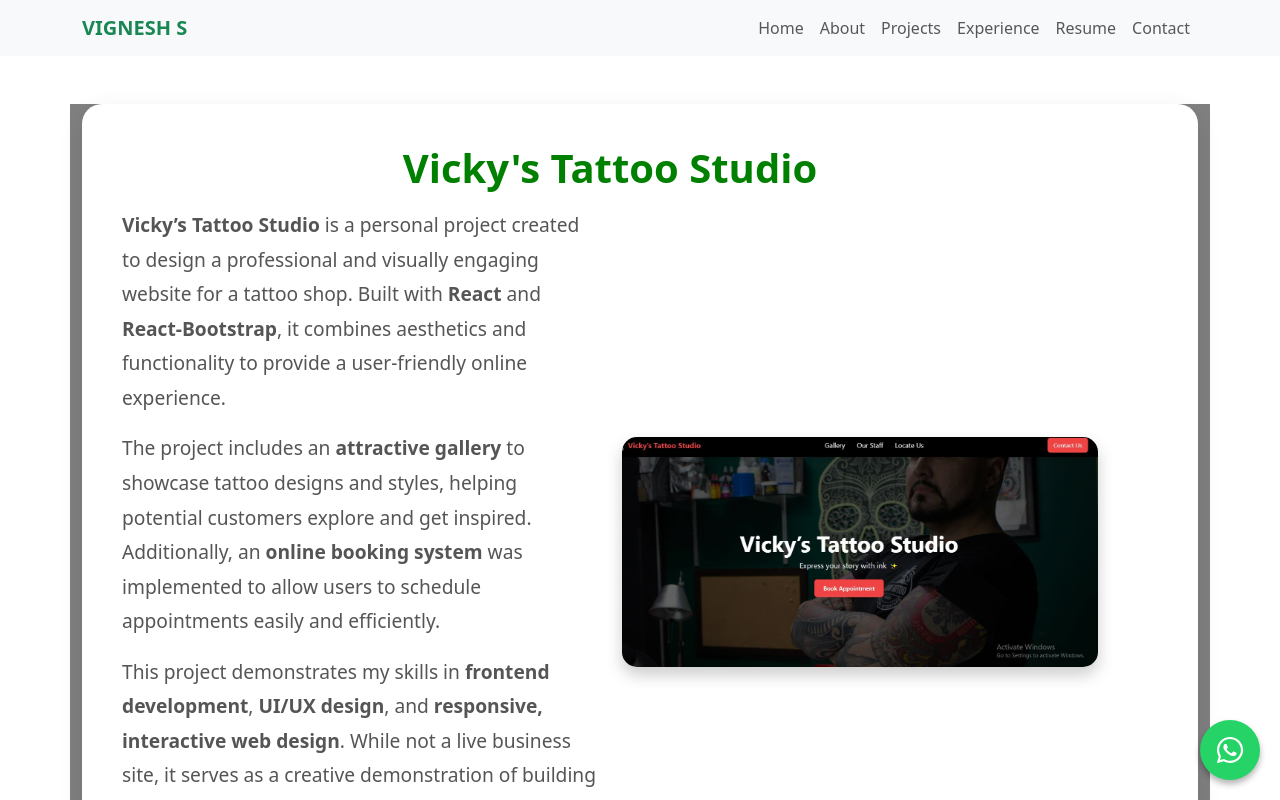
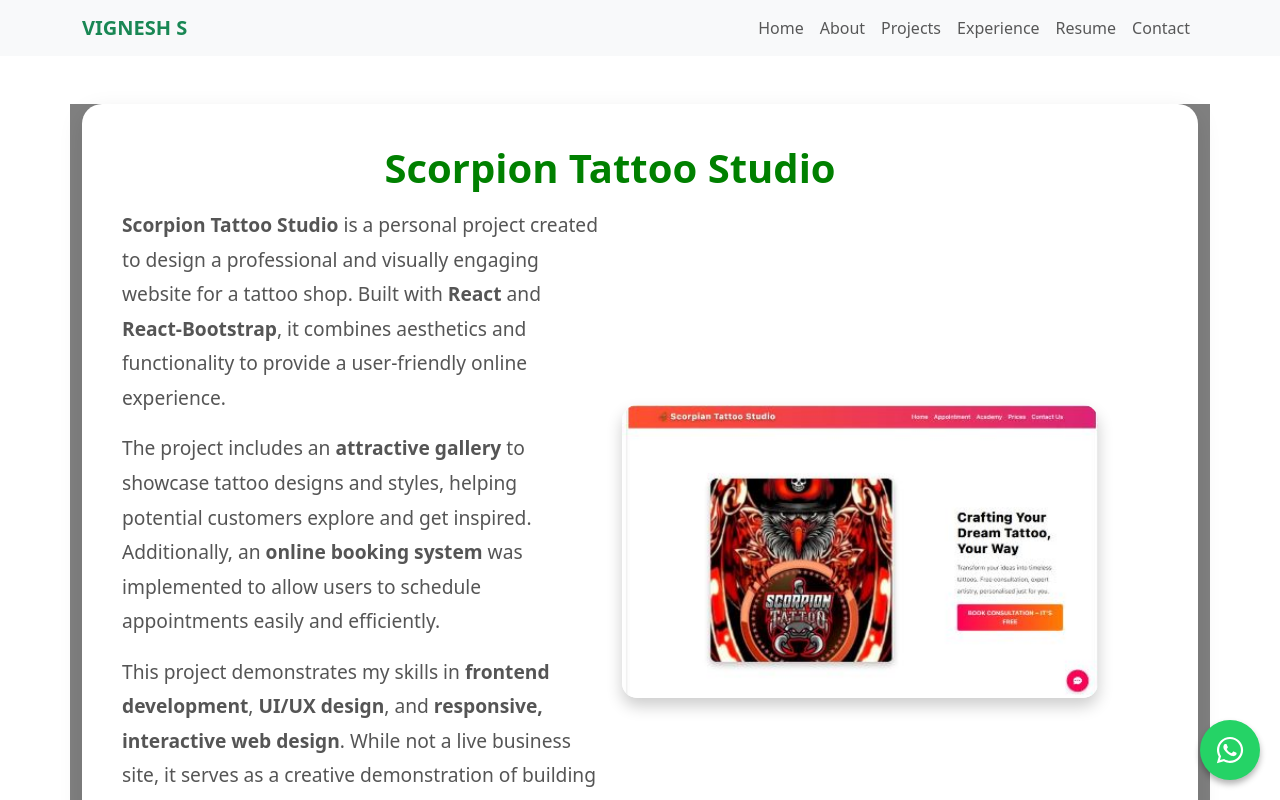
Before and after one commit to vicky-6/my-portfolio, a React (Vite) app: page /abouttattooshop in a window 1280 px wide. Shown: the top 800 px of the page. Built offline with nearby package versions, Linux system fonts and the light colour scheme.

Commit message:
project details change

```diff
--- a/src/pages/projects/AboutTattooShop.jsx
+++ b/src/pages/projects/AboutTattooShop.jsx
@@ -2,20 +2,20 @@ import React from "react";
 import { Container, Row, Col, Button } from "react-bootstrap";
 
 const AboutTattooShop = () => {
-  const projectLink = "https://tattoo-shop-red.vercel.app/";
-  const githubLink = "https://github.com/vicky-6/tattoo-shop";
+  const projectLink = "https://scorpion-tattoo-shop.vercel.app/";
+  const githubLink = "https://github.com/vicky-6/ScorpianTatooShop";
 
   return (
     <Container className="my-5 " style={{backgroundColor:"grey",}}>
       {/* Container styling for modern look */}
       <div className="content-container px-6" style={{paddingRight:'100px'}}>
-        <h1 className="title">Vicky's Tattoo Studio</h1>
+        <h1 className="title">Scorpion Tattoo Studio</h1>
         <Row className="align-items-center" xs={1} md={2} gap={4}>
           {/* Left Section */}
           <Col>
             <div className="description-text">
               <p>
-                <strong>Vicky’s Tattoo Studio</strong> is a personal project created to design a professional and visually engaging website for a tattoo shop. Built with <strong>React</strong> and <strong>React-Bootstrap</strong>, it combines aesthetics and functionality to provide a user-friendly online experience.
+                <strong>Scorpion Tattoo Studio</strong> is a personal project created to design a professional and visually engaging website for a tattoo shop. Built with <strong>React</strong> and <strong>React-Bootstrap</strong>, it combines aesthetics and functionality to provide a user-friendly online experience.
               </p>
               <p>
                 The project includes an <strong>attractive gallery</strong> to showcase tattoo designs and styles, helping potential customers explore and get inspired. Additionally, an <strong>online booking system</strong> was implemented to allow users to schedule appointments easily and efficiently.
@@ -48,7 +48,7 @@ const AboutTattooShop = () => {
             <div className="image-wrapper">
               <a href={projectLink} target="_blank" rel="noopener noreferrer">
                 <img
-                  src="/tattooshop.JPG"
+                  src="/scorpion.JPG"
                   alt="Tattoo Studio"
                   className="hover-image"
                 />
--- a/src/pages/projects/projects.jsx
+++ b/src/pages/projects/projects.jsx
@@ -31,19 +31,19 @@ const projects = [
     githubLink: "https://github.com/vicky-6/WaveyvigTech",
   },
   {
-    title: "Vicky's Tattoo Studio",
+    title: "Scorpion Tattoo Studio",
     description: (
       <>
-        <strong>Vicky’s Tattoo Studio</strong> is a personal project created to
+        <strong>Scorpion Tattoo Studio</strong> is a personal project created to
         design a professional and visually engaging website for a tattoo shop.
         Built with <strong>React</strong> and <strong>React-Bootstrap</strong>,
         it combines aesthetics and functionality to provide a user-friendly
         online experience.
       </>
     ),
-    image: "/tattooshop.JPG",
-    projectLink: "https://tattoo-shop-red.vercel.app/",
-    githubLink: "https://github.com/vicky-6/tattoo-shop",
+    image: "/scorpion.JPG",
+    projectLink: "https://scorpion-tattoo-shop.vercel.app/",
+    githubLink: "https://github.com/vicky-6/ScorpianTatooShop",
   },
 ];
 
```
Also changed, not shown: public/scorpion.JPG (added).
